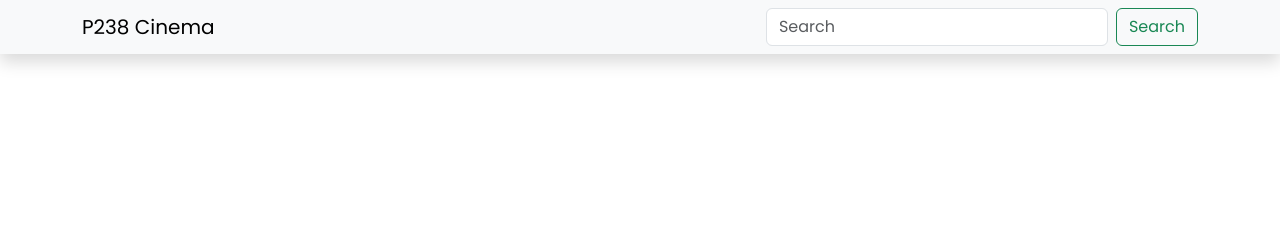
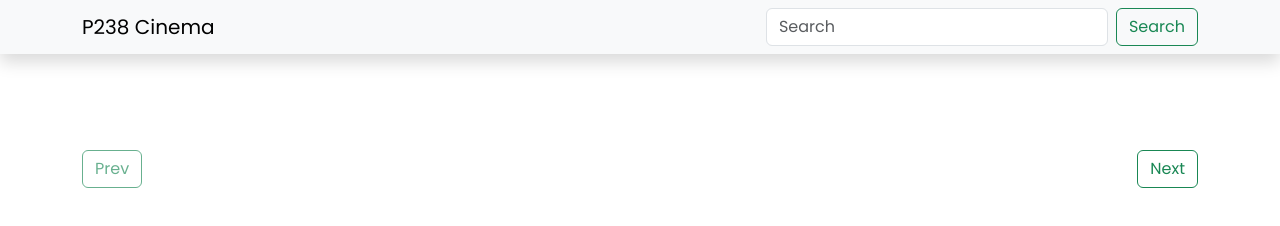
Before and after one commit to ramazanovh/movie, a plain HTML site: page index.html in a window 1280 px wide. Drawn offline with nearby package versions, Linux system fonts and the light colour scheme; no server answers.

Commit message:
create pagination

```diff
--- a/index.html
+++ b/index.html
@@ -36,6 +36,10 @@
 
     <div class="container-xl">
       <div class="cards mt-5 gap-4"></div>
+      <div class="d-flex my-5 justify-content-between">
+        <button class="btn btn-outline-success prev" disabled>Prev</button>
+        <button class="btn btn-outline-success next">Next</button>
+      </div>
     </div>
 
     <script
```
